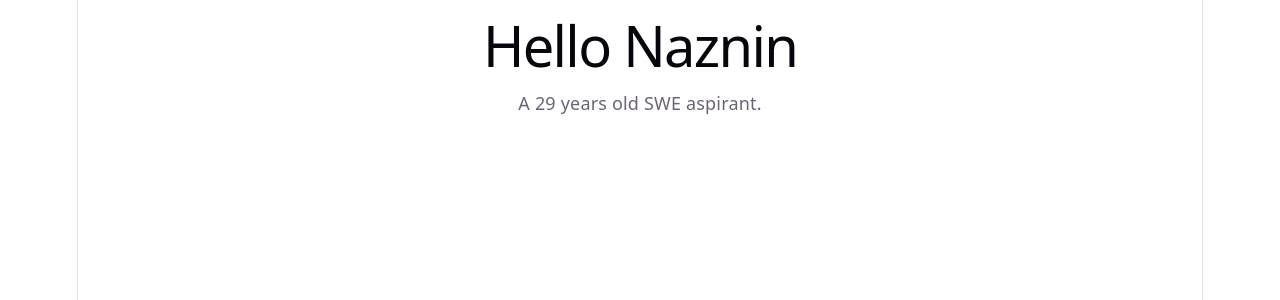
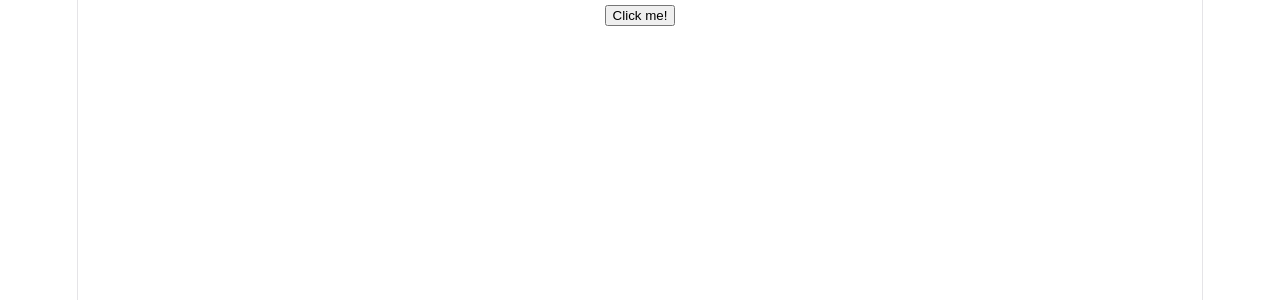
Before and after one commit to mouse-nam/ecommerce-react-practice-website, a React (Vite) app: page / in a window 1280 px wide. Shown: the top 300 px of the page. Built offline with nearby package versions, Linux system fonts and the light colour scheme.

Commit message:
feat: useState hook

```diff
--- a/src/App.jsx
+++ b/src/App.jsx
@@ -4,14 +4,31 @@ import viteLogo from './assets/vite.svg'
 import heroImg from './assets/hero.png'
 import './App.css'
 
+function GreetingsV0() {
+  return <h1>Hello, I am Naznin, I am 29 years old.</h1>
+}
+
+function GreetingsWithPropsV1(props) {
+  return <h1>Hello, I am {props.name}, I am {props.age} years old.</h1>
+}
+
+function Greetings({name, age}) {
+  return <h1>Hello, I am {name}, I am {age} years old.</h1>
+}
+
 function App() {
   const name = "Naznin"
   const age = 29
 
+  const [showGreetings, setShowGreetings] = useState(false)
+  function toggleGreetings() {
+    setShowGreetings(!showGreetings)
+  }
+
   return (
     <div>
-      <h1>Hello {name}</h1>
-      <p>A {age} years old SWE aspirant.</p>
+      <button onClick={toggleGreetings}>Click me!</button>
+      {showGreetings && <Greetings name="Mitu" age="30" /> }
     </div>
   )
 }
```
